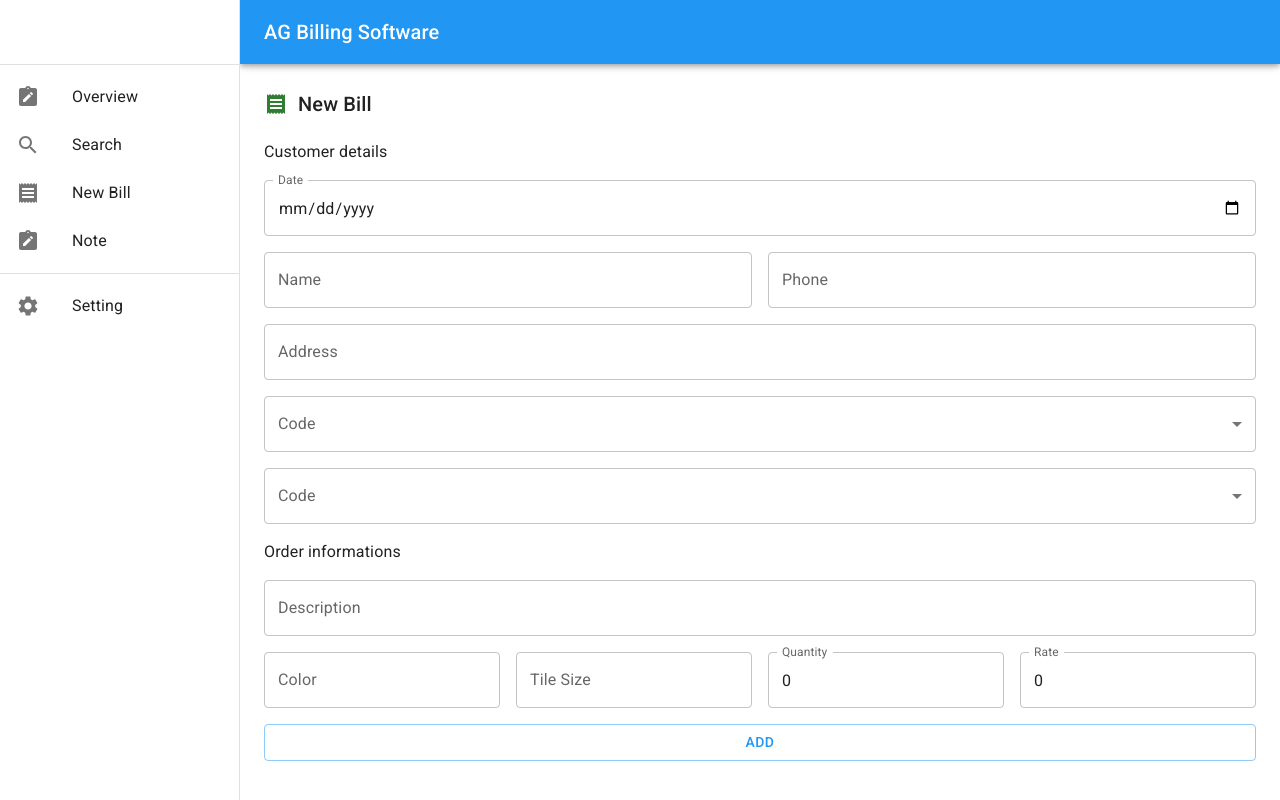
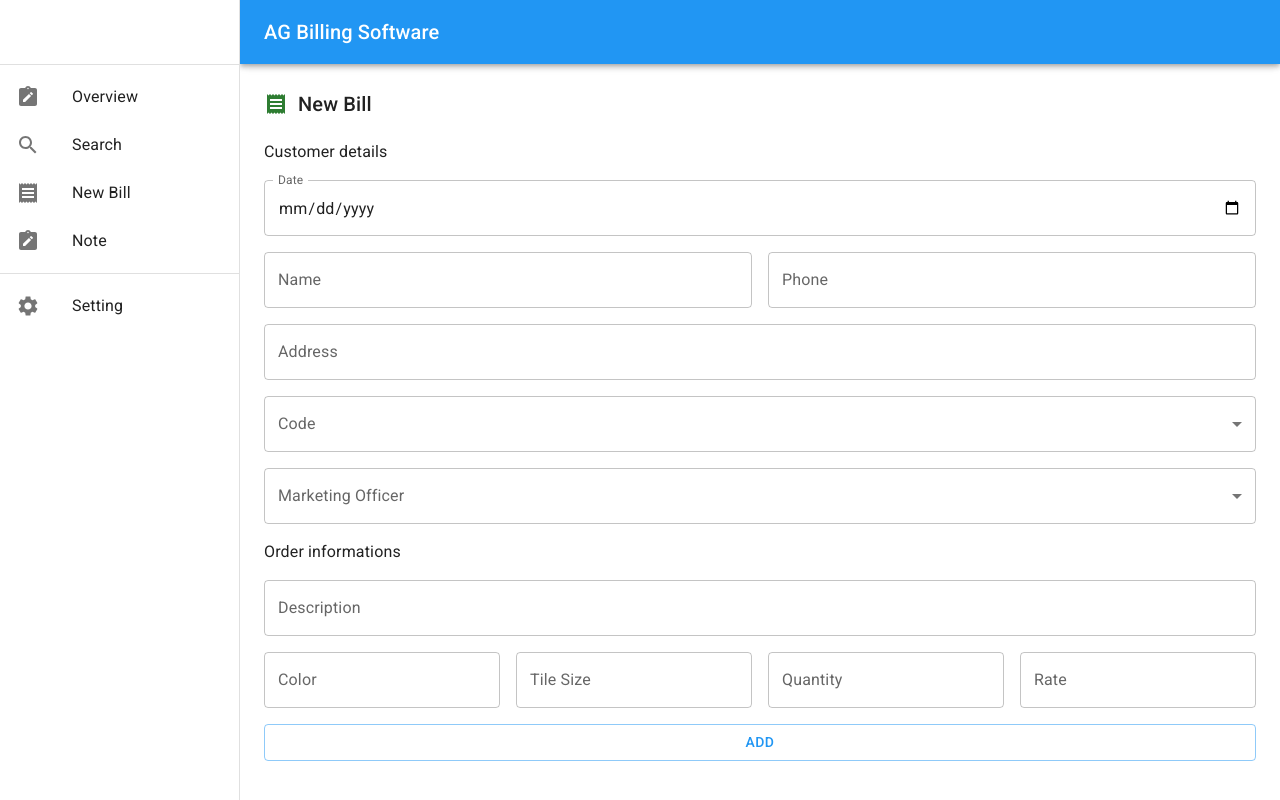
Before and after one commit to tanbiranjum/billing-management, a React (Create React App) app: page / in a window 1280 px wide. Built offline with nearby package versions, Linux system fonts and the light colour scheme.

Commit message:
added dynamic form field

```diff
--- a/src/pages/billForm.js
+++ b/src/pages/billForm.js
@@ -1,12 +1,9 @@
 import { useState } from 'react'
-import { Button, Grid, Typography } from '@mui/material'
+import { Button, Grid, Typography, TextField } from '@mui/material'
 import ReceiptIcon from '@mui/icons-material/Receipt'
-import { makeStyles } from '@mui/styles'
-
 import TextFieldWrapper from '../components/FormsUI/TextField'
 import SelectWrapper from '../components/FormsUI/Select'
 import DateTimePicker from '../components/FormsUI/DateTimePicker'
-
 import { Formik, Form } from 'formik'
 import * as Yup from 'yup'
 
@@ -27,22 +24,28 @@ const INITIAL_FORM_STATE = {
 
 const FORM_VALIDATION = Yup.object().shape({})
 
-const useStyles = makeStyles(() => ({
-  textField: {
-    marginTop: '10px',
-    marginBottom: '10px',
-    width: '90%',
-  },
-  formElement: {
-    flex: 1,
-  },
-}))
-
 const BillForm = () => {
   const [productDetails, setProductDetails] = useState([
     { color: '', tileSize: '', quantity: 0, rate: 0 },
   ])
-  const classes = useStyles()
+
+  const handleChangeField = (index, event) => {
+    const values = [...productDetails]
+    values[index][event.target.name] = event.target.value
+    setProductDetails(values)
+  }
+
+  const handleAddFields = () => {
+    setProductDetails([
+      ...productDetails,
+      {
+        color: '',
+        tileSize: '',
+        quantity: 0,
+        rate: 0,
+      },
+    ])
+  }
 
   return (
     <Grid container direction="column">
@@ -64,7 +67,7 @@ const BillForm = () => {
             console.log(value)
           }}
         >
-          <Form className={classes.formElement}>
+          <Form>
             <Grid item container spacing={2}>
               <Grid item xs={12}>
                 <Typography>Customer details</Typography>
@@ -85,7 +88,7 @@ const BillForm = () => {
                 <SelectWrapper name="code" label="Code" />
               </Grid>
               <Grid item xs={12}>
-                <SelectWrapper name="code" label="Code" />
+                <SelectWrapper name="code" label="Marketing Officer" />
               </Grid>
               <Grid item xs={12}>
                 <Typography>Order informations</Typography>
@@ -94,23 +97,69 @@ const BillForm = () => {
                 <TextFieldWrapper name="description" label="Description" />
               </Grid>
               <Grid item container xs={12} spacing={2}>
+                {productDetails.map((productDetail, index) => (
+                  <Grid item container xs={12} spacing={2}>
                     <Grid item xs={3}>
-                  <TextFieldWrapper name="color" label="Color" />
+                      <TextField
+                        fullWidth
+                        variant="outlined"
+                        name="color"
+                        label="Color"
+                        onChange={(event) => {
+                          handleChangeField(index, event)
+                        }}
+                      />
                     </Grid>
                     <Grid item xs={3}>
-                  <TextFieldWrapper name="tileSize" label="Tile Size" />
+                      <TextField
+                        fullWidth
+                        variant="outlined"
+                        name="tileSize"
+                        label="Tile Size"
+                        onChange={(event) => {
+                          handleChangeField(index, event)
+                        }}
+                      />
                     </Grid>
                     <Grid item xs={3}>
-                  <TextFieldWrapper name="quantity" label="Quantity" />
+                      <TextField
+                        fullWidth
+                        variant="outlined"
+                        name="quantity"
+                        label="Quantity"
+                        onChange={(event) => {
+                          handleChangeField(index, event)
+                        }}
+                      />
                     </Grid>
                     <Grid item xs={3}>
-                  <TextFieldWrapper name="rate" label="Rate" />
+                      <TextField
+                        fullWidth
+                        variant="outlined"
+                        name="rate"
+                        label="Rate"
+                        onChange={(event) => {
+                          handleChangeField(index, event)
+                        }}
+                      />
                     </Grid>
                     <Grid item xs={12}>
-                  <Button fullWidth variant="outlined">
+                      {productDetails.length === (index + 1) ? <Button
+                        fullWidth
+                        variant="outlined"
+                        onClick={handleAddFields}
+                      >
                         Add
-                  </Button>
+                      </Button> : <Button
+                        fullWidth
+                        variant="outlined"
+                        onClick={handleAddFields}
+                      >
+                        Delete
+                      </Button>}
                     </Grid>
+                  </Grid>
+                ))}
               </Grid>
             </Grid>
           </Form>
```
Lines whose indentation alone changed are shown as unchanged.
